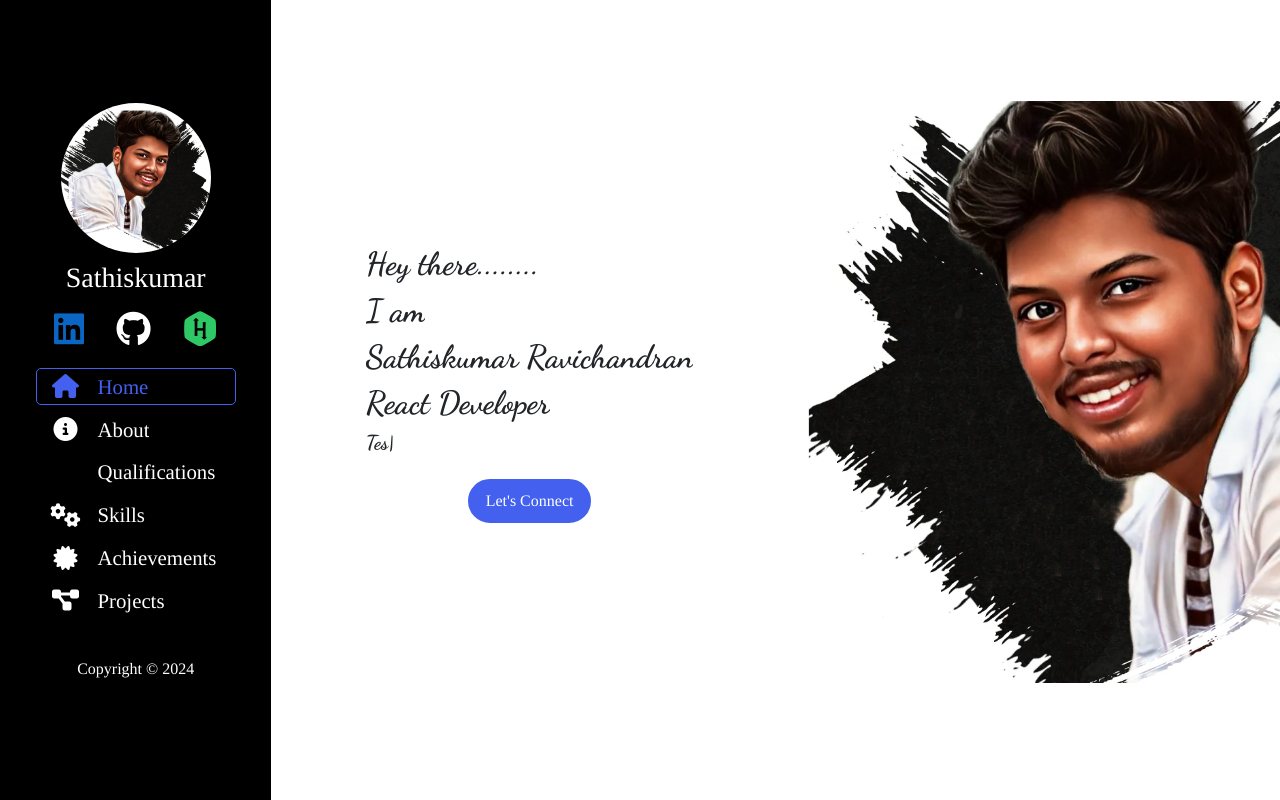
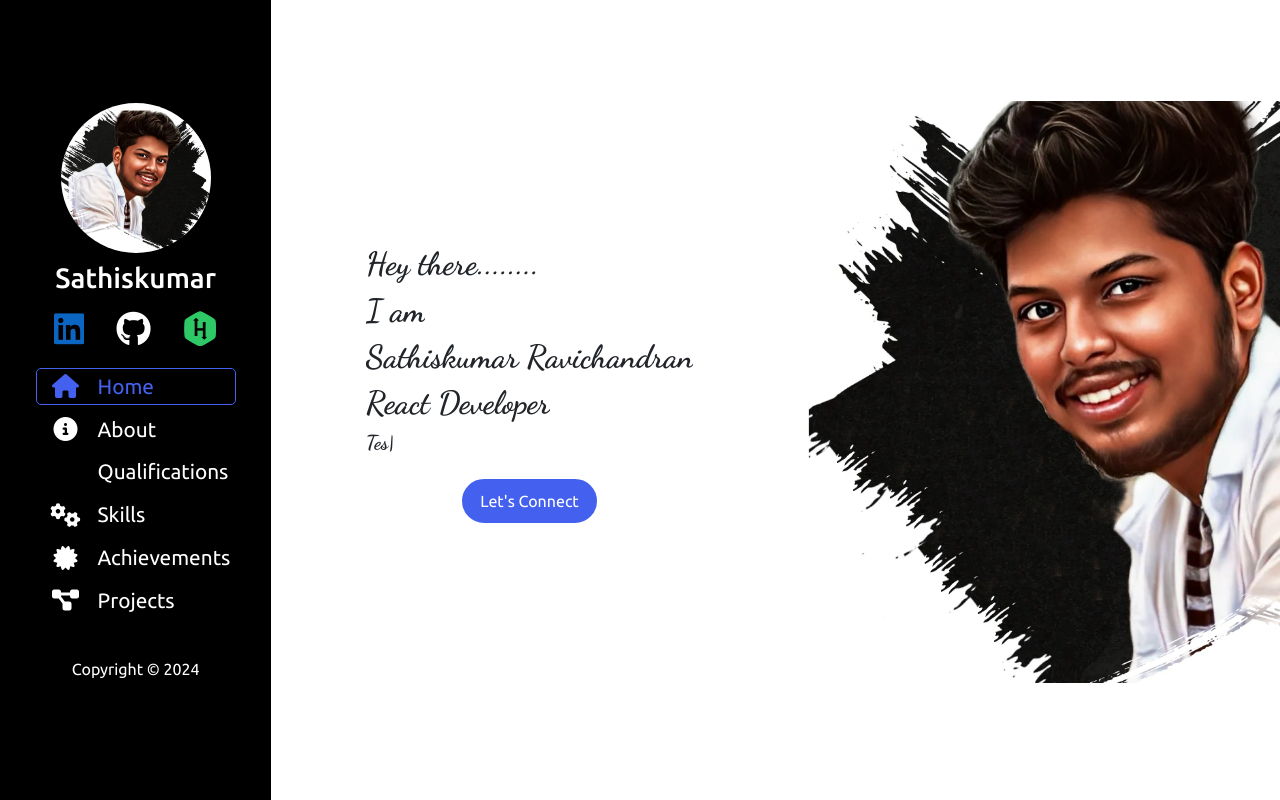
Before and after one commit to sathisk15/portfolio_new, a React (Create React App) app: page / in a window 1280 px wide. Built offline with nearby package versions, Linux system fonts and the light colour scheme; some icons are missing.

Commit message:
favicon updated

```diff
--- a/public/index.html
+++ b/public/index.html
@@ -2,13 +2,16 @@
 <html lang="en">
   <head>
     <meta charset="utf-8" />
-    <!-- <link rel="icon" href="%PUBLIC_URL%/favicon.ico" /> -->
     <meta name="viewport" content="width=device-width, initial-scale=1" />
     <meta name="theme-color" content="#000000" />
     <meta name="description" content="Portfolio" />
-    <!-- <link rel="apple-touch-icon" href="%PUBLIC_URL%/logo192.png" /> -->
-
-    <!-- <link rel="manifest" href="%PUBLIC_URL%/manifest.json" /> -->
+    <meta
+      name="description"
+      content="I'am Sathiskumar, A highly organized, professional and experienced React developer with 5+ years of extensive IT experience. Ability to build lean, highly-performant Web Applications with React."
+    />
+    <link rel="apple-touch-icon" sizes="180x180" href="/sk.png" />
+    <link rel="icon" type="image/png" sizes="32x32" href="/sk.png" />
+    <link rel="icon" type="image/png" sizes="16x16" href="/sk.png" />
     <link
       href="https://cdn.jsdelivr.net/npm/bootstrap@5.3.3/dist/css/bootstrap.min.css"
       rel="stylesheet"
@@ -19,7 +22,7 @@
     <link rel="preconnect" href="https://fonts.googleapis.com" />
     <link rel="preconnect" href="https://fonts.gstatic.com" crossorigin />
     <link
-      href="https://fonts.googleapis.com/css2?family=Dancing+Script:wght@400..700&family=Tinos:ital,wght@0,400;0,700;1,400;1,700&display=swap"
+      href="https://fonts.googleapis.com/css2?family=Dancing+Script:wght@400..700&family=Tinos:ital,wght@0,400;0,700;1,400;1,700&family=Ubuntu:ital,wght@0,300;0,400;0,500;0,700;1,300;1,400;1,500;1,700&display=swap"
       rel="stylesheet"
     />
     <!-- Google Fonts -->
@@ -52,7 +55,6 @@
     <title>Portfolio</title>
   </head>
   <body>
-    <noscript>You need to enable JavaScript to run this app.</noscript>
     <div id="root"></div>
   </body>
   <script
--- a/src/assets/scss/index.scss
+++ b/src/assets/scss/index.scss
@@ -8,7 +8,7 @@ $dark: #000000;
   margin: 0;
   padding: 0;
   overflow: hidden;
-  font-family: 'Tinos', serif;
+  font-family: "Ubuntu", sans-serif;
 }
 
 .App {
```
Also changed, not shown: public/sk.png (added).
